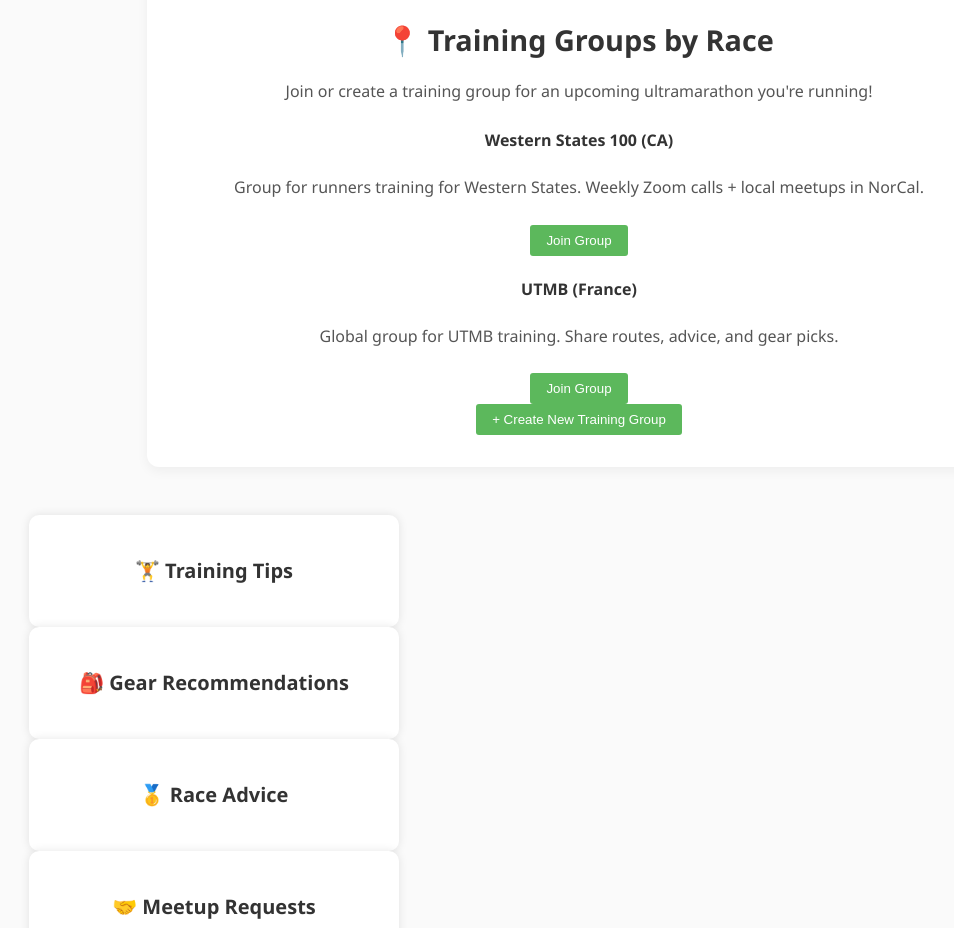
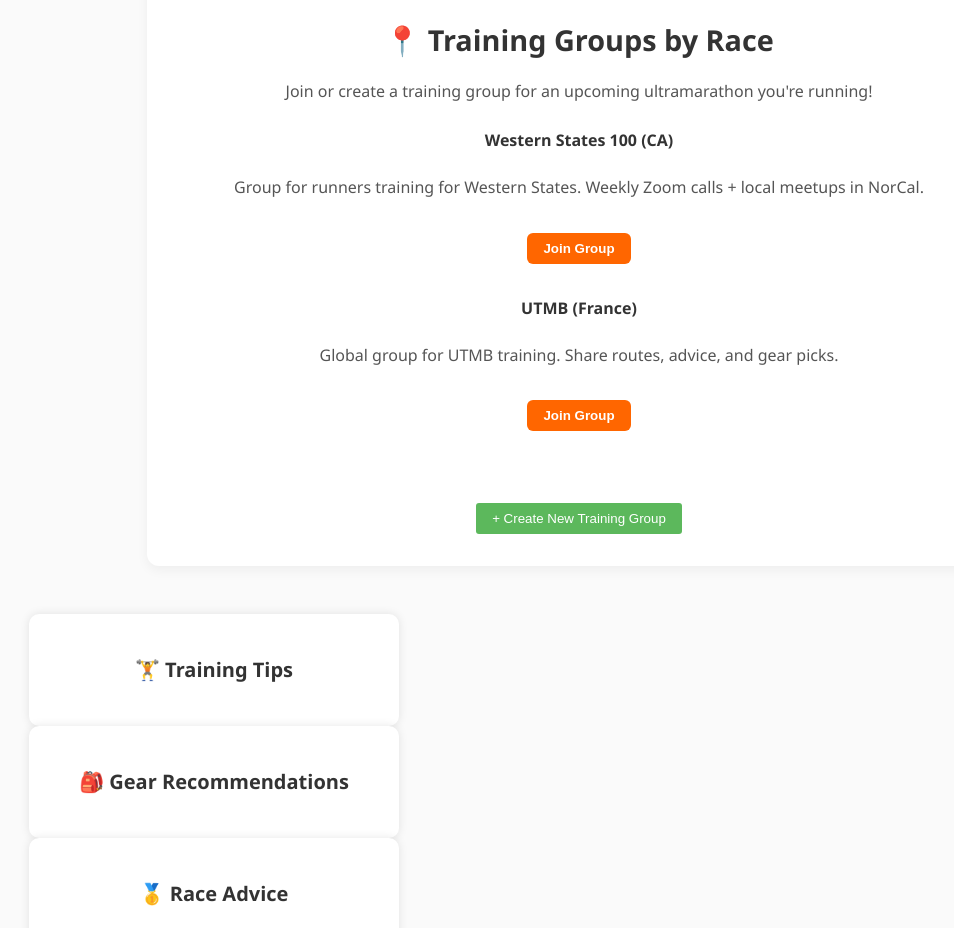
Before and after one commit to emm03/Ultramarathon-Finder, a plain HTML site: page frontend/forum.html in a window 1280 px wide. Shown: the part 1340-2268 px from the top of the page, without its empty margins (61-1015 px from the left). Drawn offline with Linux system fonts and the light colour scheme; no server answers.

Commit message:
Deploy training groups layout and join button

```diff
--- a/frontend/forum.html
+++ b/frontend/forum.html
@@ -93,15 +93,15 @@
         <section class="training-groups-section">
             <h2>📍 Training Groups by Race</h2>
             <p>Join or create a training group for an upcoming ultramarathon you're running!</p>
-            <div class="training-group-card">
+            <div class="training-group">
                 <h4>Western States 100 (CA)</h4>
                 <p>Group for runners training for Western States. Weekly Zoom calls + local meetups in NorCal.</p>
-                <button>Join Group</button>
+                <button class="join-btn">Join Group</button>
             </div>
-            <div class="training-group-card">
+            <div class="training-group">
                 <h4>UTMB (France)</h4>
                 <p>Global group for UTMB training. Share routes, advice, and gear picks.</p>
-                <button>Join Group</button>
+                <button class="join-btn">Join Group</button>
             </div>
             <button class="create-group-btn">+ Create New Training Group</button>
         </section>
--- a/frontend/forum_script.js
+++ b/frontend/forum_script.js
@@ -159,3 +159,17 @@
 
     fetchPosts();
 });
+
+document.addEventListener("DOMContentLoaded", () => {
+    const joinButtons = document.querySelectorAll(".join-btn");
+
+    joinButtons.forEach((btn) => {
+        btn.addEventListener("click", () => {
+            btn.textContent = "Joined ✅";
+            btn.disabled = true;
+            btn.classList.add("joined");
+
+            alert("You've successfully joined the training group!");
+        });
+    });
+});
--- a/frontend/style.css
+++ b/frontend/style.css
@@ -2472,3 +2472,39 @@
     color: #555;
     margin-bottom: 1.5rem;
 }
+
+.training-group {
+    margin-bottom: 2rem;
+}
+
+.training-group:last-of-type {
+    margin-bottom: 3rem;
+}
+
+.training-group button {
+    margin-top: 0.5rem;
+}
+
+.create-group-btn {
+    margin-top: 1.5rem;
+}
+
+.join-btn {
+    padding: 8px 16px;
+    background-color: #ff6600;
+    color: #fff;
+    border: none;
+    border-radius: 6px;
+    cursor: pointer;
+    margin-top: 10px;
+    font-weight: bold;
+}
+
+.join-btn:hover {
+    background-color: #e55a00;
+}
+
+.join-btn.joined {
+    background-color: #ccc;
+    cursor: default;
+}
```
